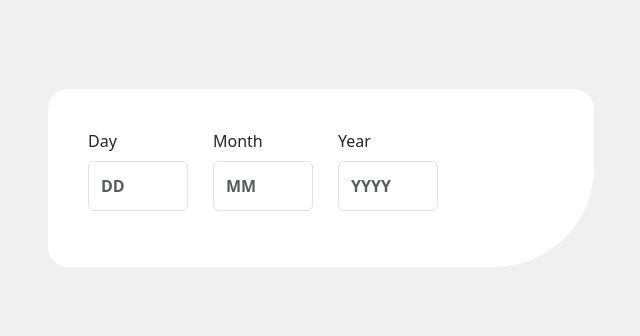
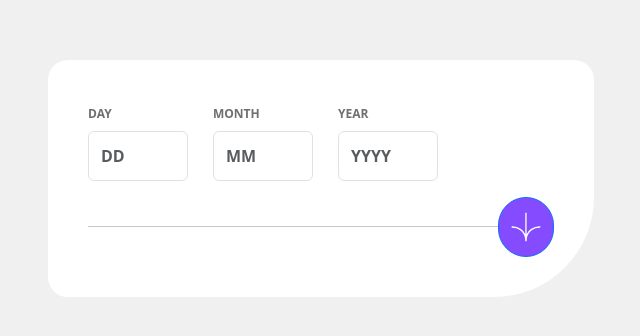
Before and after one commit to ofemirachael/agecalculator, a React (Create React App) app: page / in a window 1280 px wide. Shown: the part 222-558 px from the top of the page, without its empty margins (319-959 px from the left). Built offline with nearby package versions, Linux system fonts and the light colour scheme.

Commit message:
additions

```diff
--- a/src/components/home/Home.jsx
+++ b/src/components/home/Home.jsx
@@ -11,7 +11,7 @@ const Home = () => {
             <Form>
               <div className="formarea">
                 <Form.Group className="mb-3" controlId="day">
-                  <Form.Label>Day</Form.Label>
+                  <Form.Label className="applabel">Day</Form.Label>
                   <Form.Control
                     type="text"
                     placeholder="DD"
@@ -19,7 +19,7 @@ const Home = () => {
                   />
                 </Form.Group>
                 <Form.Group className="mb-3" controlId="day">
-                  <Form.Label>Month</Form.Label>
+                  <Form.Label className="applabel">Month</Form.Label>
                   <Form.Control
                     type="text"
                     placeholder="MM"
@@ -27,7 +27,7 @@ const Home = () => {
                   />
                 </Form.Group>
                 <Form.Group className="mb-3" controlId="day">
-                  <Form.Label>Year</Form.Label>
+                  <Form.Label className="applabel">Year</Form.Label>
                   <Form.Control
                     type="text"
                     placeholder="YYYY"
@@ -36,6 +36,21 @@ const Home = () => {
                 </Form.Group>
               </div>
             </Form>
+            <div className="submitline">
+              <hr />
+              <button type="button" class="submitbutton btn btn-primary">
+                <svg
+                  xmlns="http://www.w3.org/2000/svg"
+                  width="46"
+                  height="44"
+                  viewBox="0 0 46 44"
+                >
+                  <g fill="none" stroke="#FFF" stroke-width="2">
+                    <path d="M1 22.019C8.333 21.686 23 25.616 23 44M23 44V0M45 22.019C37.667 21.686 23 25.616 23 44" />
+                  </g>
+                </svg>
+              </button>
+            </div>
           </div>
         </Col>
       </Row>
--- a/src/components/home/home.css
+++ b/src/components/home/home.css
@@ -18,3 +18,32 @@
 input::placeholder {
   font-weight: bold;
 }
+
+.applabel {
+  text-transform: uppercase;
+  font-weight: 700;
+  font-size: 12px;
+  color: hsl(0, 1%, 44%);
+}
+
+.submitline {
+  display: flex;
+  flex-direction: row;
+  justify-content: space-between;
+  align-items: center;
+}
+hr {
+  height: 1px;
+  width: 100%;
+  background-color: hsl(0, 1%, 44%);
+}
+
+.submitbutton {
+  height: 60px;
+  width: 60px;
+  border-radius: 50px !important;
+  background-color: hsl(259, 100%, 65%) !important;
+}
+svg {
+  width: 100%;
+}
```
